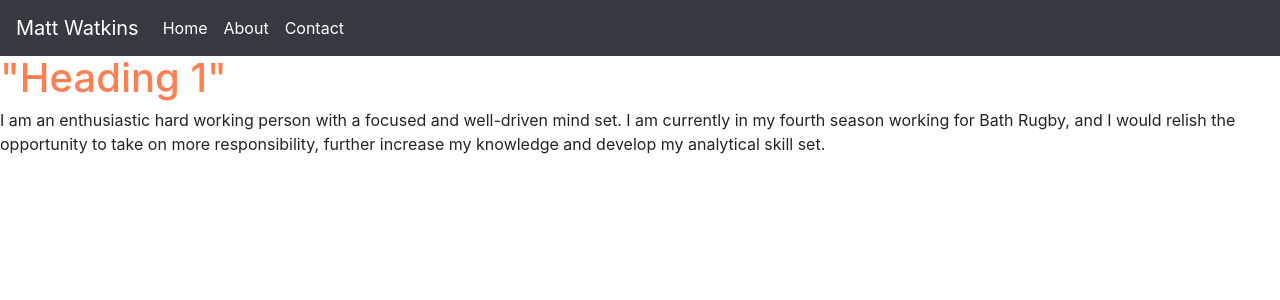
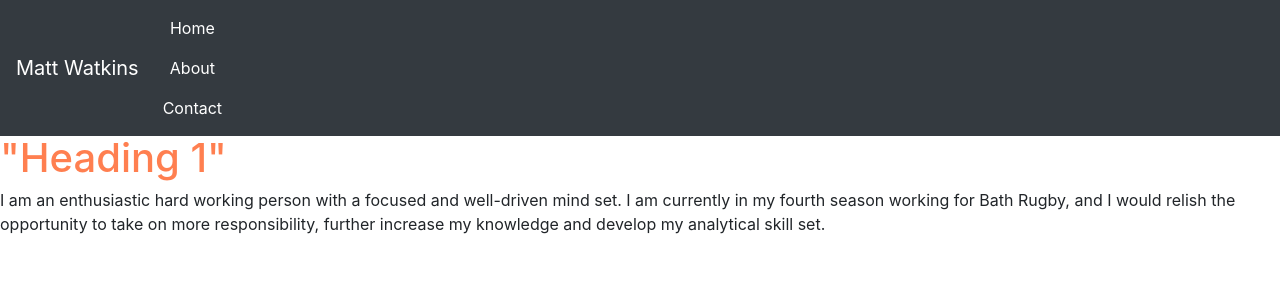
Before and after one commit to MatWatkins/portfolio, a PHP site: page / in a window 1280 px wide. Shown: the top 300 px of the page. Run offline with PHP 8.4, Linux system fonts and the light colour scheme; some libraries are stand-ins or nearby versions.

Commit message:
Centered Nav Text

```diff
--- a/Applications/MAMP/htdocs/design.css
+++ b/Applications/MAMP/htdocs/design.css
@@ -1,3 +1,13 @@
 h1 {
     color: coral;
 }
+
+.navbar .navbar-nav {
+    display: inline-block;
+    float: none;
+    vertical-align: top;
+  }
+
+  .navbar .navbar-collapse {
+    text-align: center;
+  }
```
